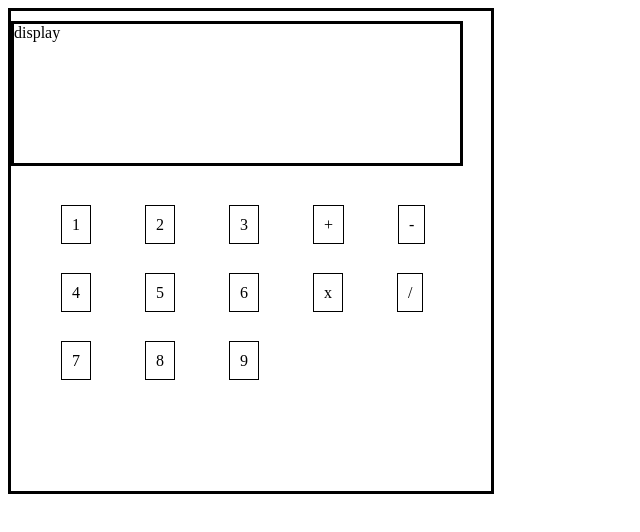
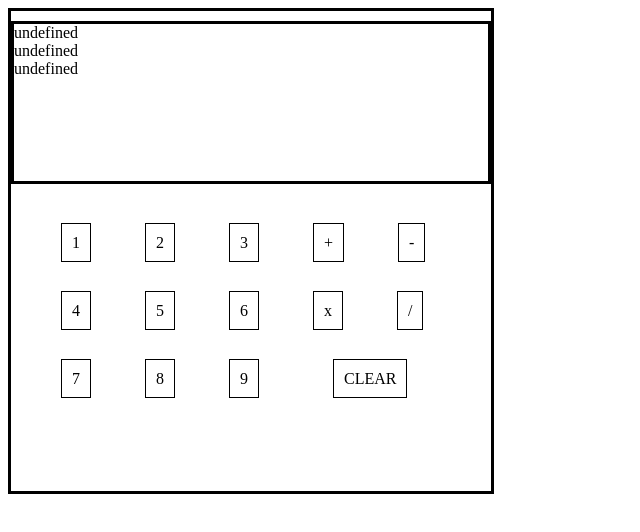
Before and after one commit to CharlesJustus/Calculator-, a plain HTML site: page index.html in a window 1280 px wide. Shown: the whole page, without its empty margins (0-640 px from the left). Drawn offline with Linux system fonts and the light colour scheme.

Commit message:
complete step five

```diff
--- a/index.html
+++ b/index.html
@@ -14,7 +14,7 @@
 
 </html>
 <div id=calc>
-    <div id=mainDisplay>display</div>
+    <div id=mainDisplay></div>
     <div id=numContainer>
         <div class="row">
             <btn id=one>1</btn>
@@ -34,6 +34,7 @@
             <btn id=seven>7</btn>
             <btn id=eight>8</btn>
             <btn id=nine>9</btn>
+            <btn id="clr"> CLEAR  </btn>
         </div>
     </div>
     <div id=opContainer>
@@ -43,3 +44,4 @@
 
 
 </div>
+<script src="script.js"></script>
--- a/script.js
+++ b/script.js
@@ -14,6 +14,10 @@ function divide(num1,num2){
 let firstNum;
 let operator;
 let secondNum;
+let displayNums = '';
+let disOne;
+let disTwo;
+let op;
 
 function operate(num1,operator,num2){
     if(operator === '+'){
@@ -30,3 +34,19 @@ function operate(num1,operator,num2){
     }
 
 }
+const buttons = document.querySelectorAll('button');
+const displayDiv = document.querySelector('#mainDisplay');
+displayDiv.innerText = disOne + ' ' + op + ' ' + disTwo;
+
+
+
+document.querySelector('#one').addEventListener('click',()=>{if(disOne === undefined){disOne = 1;} else if (op === undefined){disOne = "" + disOne + 1} else if (disTwo === undefined){disTwo = 1;}else{disTwo = "" + distTwo + 1 } displayDiv.innerText = disOne + ' ' + op + ' ' + disTwo;});
+// document.querySelector('#two').addEventListener('click',()=>{if(disOne === undefined){disOne = 2;}else if(disTwo === undefined){disTwo = 2;} displayDiv.innerText = disOne + ' ' + op + ' ' + disTwo;});
+// document.querySelector('#three').addEventListener('click',()=>{if(disOne === undefined){disOne = 3;}else if(disTwo === undefined){disTwo = 3;} displayDiv.innerText = disOne + ' ' + op + ' ' + disTwo;});
+// document.querySelector('#four').addEventListener('click',()=>{if(disOne === undefined){disOne = 4;}else if(disTwo === undefined){disTwo = 4;} displayDiv.innerText = disOne + ' ' + op + ' ' + disTwo;});
+// document.querySelector('#five').addEventListener('click',()=>{if(disOne === undefined){disOne = 5;}else if(disTwo === undefined){disTwo = 5;} displayDiv.innerText = disOne + ' ' + op + ' ' + disTwo;});
+// document.querySelector('#six').addEventListener('click',()=>{if(disOne === undefined){disOne = 6;}else if(disTwo === undefined){disTwo = 6;} displayDiv.innerText = disOne + ' ' + op + ' ' + disTwo;});
+// document.querySelector('#seven').addEventListener('click',()=>{if(disOne === undefined){disOne = 7;}else if(disTwo === undefined){disTwo = 7;} displayDiv.innerText = disOne + ' ' + op + ' ' + disTwo;});
+// document.querySelector('#eight').addEventListener('click',()=>{if(disOne === undefined){disOne = 8;}else if(disTwo === undefined){disTwo = 8;} displayDiv.innerText = disOne + ' ' + op + ' ' + disTwo;});
+// document.querySelector('#nine').addEventListener('click',()=>{if(disOne === undefined){disOne = 9;}else if(disTwo === undefined){disTwo = 9;} displayDiv.innerText = disOne + ' ' + op + ' ' + disTwo;});
+// displayDiv.innerText = displayNums;
--- a/style.css
+++ b/style.css
@@ -23,3 +23,6 @@ btn{
     margin-top:50px;
     margin-left:50px;
 }
+#clr{
+    margin-left:20px
+}
```
